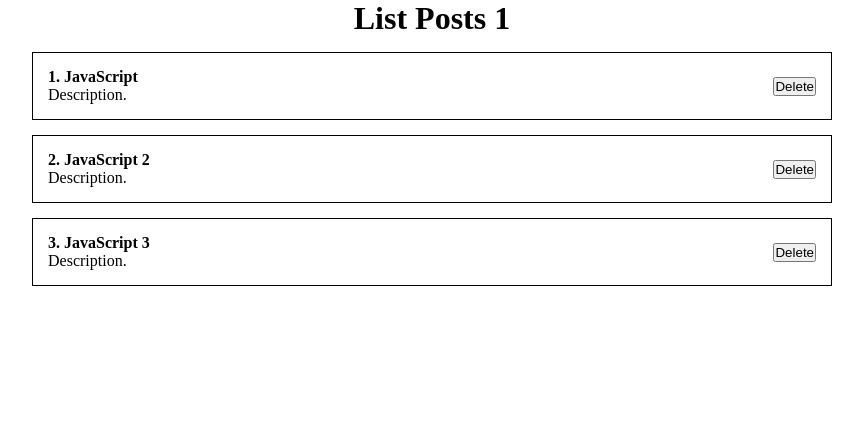
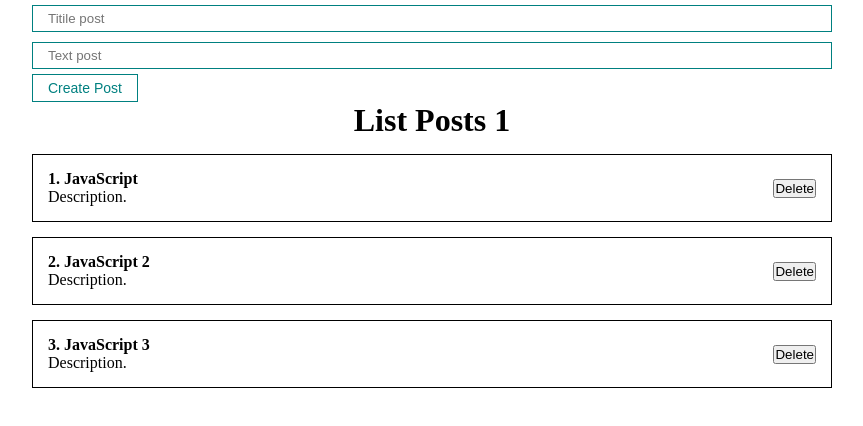
Before and after one commit to H0Sl/React, a React (Create React App) app in the folder my-app/: page / in a window 1280 px wide. Shown: the top 426 px of the page, without its empty margins (208-1071 px from the left). Built offline with nearby package versions, Linux system fonts and the light colour scheme.

Commit message:
css модули, компоненты, children

```diff
--- a/my-app/src/App.js
+++ b/my-app/src/App.js
@@ -1,19 +1,46 @@
-import React, {useState} from 'react';
+import React, {useState}from 'react';
 import Counter from './components/Counter';
 import ClassCounter from './components/ClassCounter';
 import './style/app.css';
 import PostList from './components/PostList';
+import MyBtn from './components/UI/button/MyBtn';
+import MyInput from './components/UI/input/MyInput';
 
 
 function App() {
-  const [posts,serPosts] = useState([
+  const [posts,setPosts] = useState([
     {id:1,title:'JavaScript',body:'Description'},
     {id:2,title:'JavaScript 2',body:'Description'},
     {id:3,title:'JavaScript 3',body:'Description'},
-  ])
+  ]);
+
+  const [post,setPost] = useState({title:'',body:''});
+
+
+
+  const addNewPost = (e) => {
+
+    e.preventDefault()
+    setPosts([...posts, {...post, id: Date.now()}])
+    setPost({title:'',body:''})
+  }
 
   return (
     <div className="App">
+      <form>
+        {/* {Управляемый компонент} */}
+        <MyInput
+          value={post.title}
+          onChange ={e => setPost({...post,title: e.target.value})}
+          type="text"
+          placeholder='Titile post'/>
+        <MyInput
+          value={post.body}
+          onChange ={e => setPost({...post,body: e.target.value})}
+          type="text"
+          placeholder='Text post'/>
+        <MyBtn onClick={addNewPost}>Create Post</MyBtn>
+      </form>
       <PostList posts={posts} title={'List Posts 1'}/>
     </div>
   );
--- a/my-app/src/components/PostList.jsx
+++ b/my-app/src/components/PostList.jsx
@@ -7,8 +7,8 @@ const PostList = ({posts, title}) => {
             <h1 style={{textAlign:'center'}}>
                 {title}
             </h1>
-            {posts.map(post =>
-                <PostItem post={post} key={post.id}/>
+            {posts.map((post, index) =>
+                <PostItem number={index + 1} post={post} key={post.id}/>
             )}
         </div>
     );
--- /dev/null
+++ b/my-app/src/components/UI/button/MyBtn.jsx
@@ -0,0 +1,12 @@
+import React from "react";
+import classes from './MyBtn.module.css';
+
+const MyButton = ({children, ...props}) => {
+  return (
+    <button {...props} className={classes.myBtn}>
+        {children}
+    </button>
+  )
+};
+
+export default MyButton;
--- /dev/null
+++ b/my-app/src/components/UI/button/MyBtn.module.css
@@ -0,0 +1,8 @@
+.myBtn{
+    padding:5px 15px;
+    color:teal;
+    font-size:14px;
+    background:transparent;
+    border:1px solid teal;
+    cursor:pointer;
+}
--- /dev/null
+++ b/my-app/src/components/UI/input/MyInput.jsx
@@ -0,0 +1,10 @@
+import React from "react";
+import classes from './MyInput.module.css';
+
+const MyInput = (props) => {
+  return (
+    <input className={classes.myInput} {...props}/>
+  );
+};
+
+export default MyInput;
--- /dev/null
+++ b/my-app/src/components/UI/input/MyInput.module.css
@@ -0,0 +1,6 @@
+.myInput {
+    width:100%;
+    padding:5px 15px;
+    margin:5px 0;
+    border:1px solid teal;
+}
--- a/my-app/src/components/postItem.jsx
+++ b/my-app/src/components/postItem.jsx
@@ -7,7 +7,7 @@ const PostItem = function(props){
     return(
         <div className='post'>
         <div className='post__contant'>
-          <strong>{props.post.id}. {props.post.title}</strong>
+          <strong>{props.number}. {props.post.title}</strong>
           <div>
               {props.post.body}.
           </div>
```
